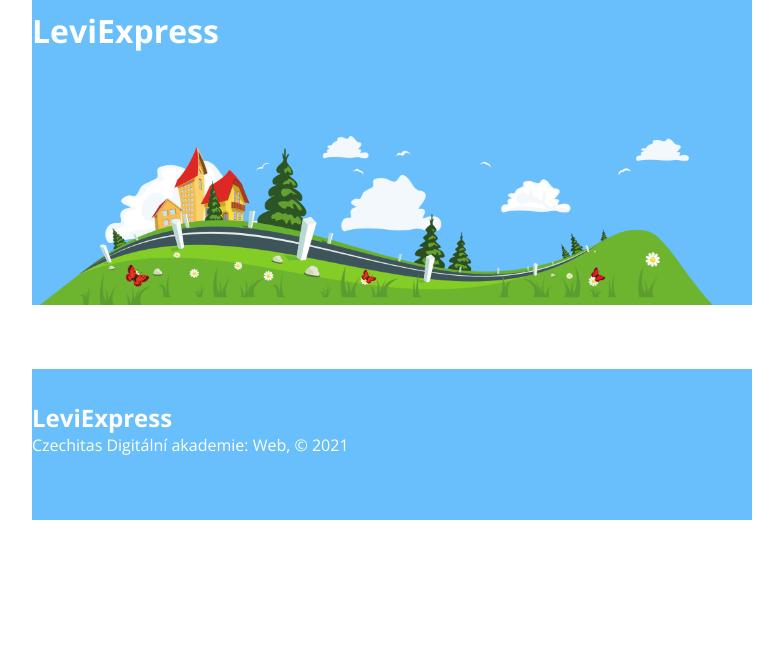
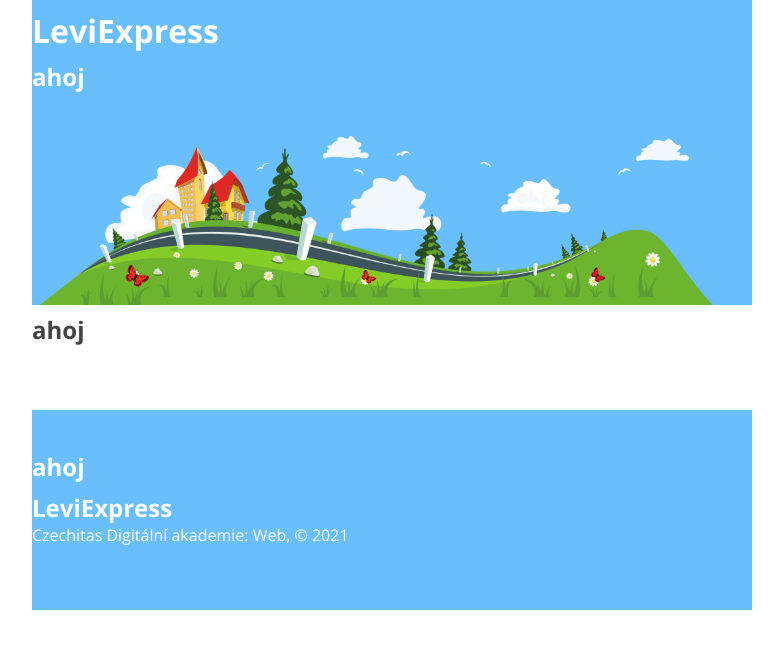
Before and after one commit to janavoborska/leviexpress, a React app: page / in a window 1280 px wide. Shown: the top 648 px of the page, without its empty margins (248-1031 px from the left). Built offline with nearby package versions, Linux system fonts and the light colour scheme.

Commit message:
:reseni ukolu 3

```diff
--- a/src/Components/Footer/index.jsx
+++ b/src/Components/Footer/index.jsx
@@ -1,10 +1,12 @@
 import React from 'react';
+import { Link } from 'react-router-dom';
 import './style.css';
 
 export const Footer = () => {
   return (
     <footer>
       <div className="container">
+        <h2>ahoj</h2>
         <div className="footer-title">LeviExpress</div>
         <div className="copyright">
           Czechitas Digitální akademie: Web, © 2021
--- a/src/Components/Header/index.jsx
+++ b/src/Components/Header/index.jsx
@@ -1,4 +1,5 @@
 import React from 'react';
+import { Link } from 'react-router-dom';
 import './style.css';
 
 export const Header = () => {
@@ -8,6 +9,7 @@
         <h1 className="site-title">
           <a href="/">LeviExpress</a>
         </h1>
+        <h2>ahoj</h2>
       </div>
     </header>
   );
--- /dev/null
+++ b/src/Components/Home/index.jsx
@@ -0,0 +1,6 @@
+import React from 'react';
+import { Link } from 'react-router-dom';
+
+export const Home = () => {
+  return <h2>ahoj</h2>;
+};
--- /dev/null
+++ b/src/Components/Reservation/index.jsx
@@ -0,0 +1,6 @@
+import React from 'react';
+import { Link } from 'react-router-dom';
+
+export const Reservation = () => {
+  return <h2>ahoj</h2>;
+};
--- a/src/index.jsx
+++ b/src/index.jsx
@@ -1,14 +1,26 @@
 import React from 'react';
+import { BrowserRouter as Router, Switch, Route, Link } from 'react-router-dom';
 import { render } from 'react-dom';
 import { Footer } from './Components/Footer';
-
 import { Header } from './Components/Header';
+import { Home } from './Components/Home';
+import { Reservation } from './Components/Reservation';
 import './style.css';
 
 const App = () => (
   <div className="container">
-    <Header />
-    <Footer />
+    <Router>
+      <Header />
+      <Switch>
+        <Route path="/" exact>
+          <Home />
+        </Route>
+        <Route path="/reservation" exact>
+          <Reservation />
+        </Route>
+      </Switch>
+      <Footer />
+    </Router>
   </div>
 );
 
```
